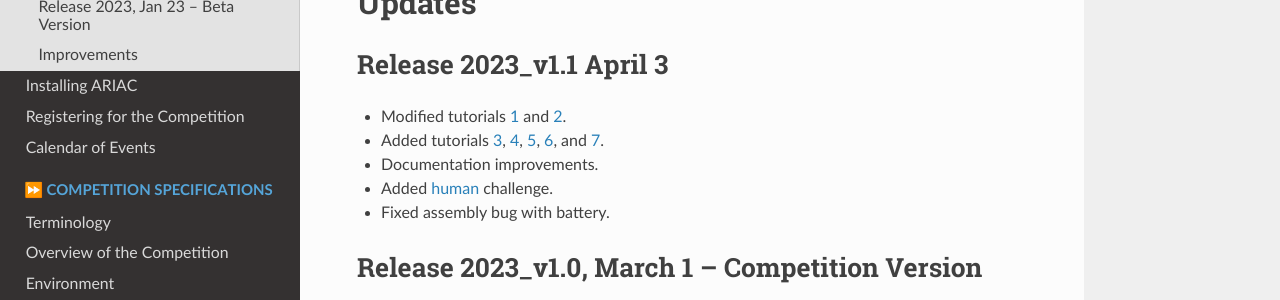
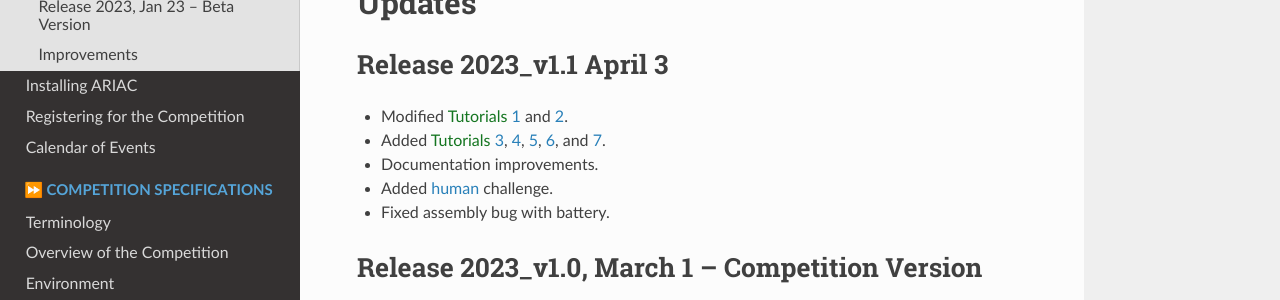
Before and after one commit to usnistgov/ARIAC, a Sphinx documentation site: the page built from docs/getting_started/updates.rst, in a window 1280 px wide and 900 px high. Shown: the part 121-421 px from the top of the window. Built offline with Sphinx 7.4.7 and the Read the Docs theme 2.0.0, drawn with Linux system fonts in a browser that asks for light colours; some of the changed lines change nothing that is shown.

Commit message:
documentation on overview

```diff
--- a/docs/getting_started/updates.rst
+++ b/docs/getting_started/updates.rst
@@ -5,8 +5,8 @@
 Release 2023_v1.1 April 3
 --------------------------------------------
 
-- Modified tutorials :ref:`1 <TUTORIAL1>` and :ref:`2 <TUTORIAL2>`.
-- Added tutorials :ref:`3 <TUTORIAL3>`, :ref:`4 <TUTORIAL4>`, :ref:`5 <TUTORIAL5>`, :ref:`6 <TUTORIAL6>`, and :ref:`7 <TUTORIAL7>`.
+- Modified :tuto:`Tutorials` :ref:`1 <TUTORIAL1>` and :ref:`2 <TUTORIAL2>`.
+- Added :tuto:`Tutorials` :ref:`3 <TUTORIAL3>`, :ref:`4 <TUTORIAL4>`, :ref:`5 <TUTORIAL5>`, :ref:`6 <TUTORIAL6>`, and :ref:`7 <TUTORIAL7>`.
 - Documentation improvements.
 - Added :ref:`human <HUMANS>` challenge.
 - Fixed assembly bug with battery.
```
